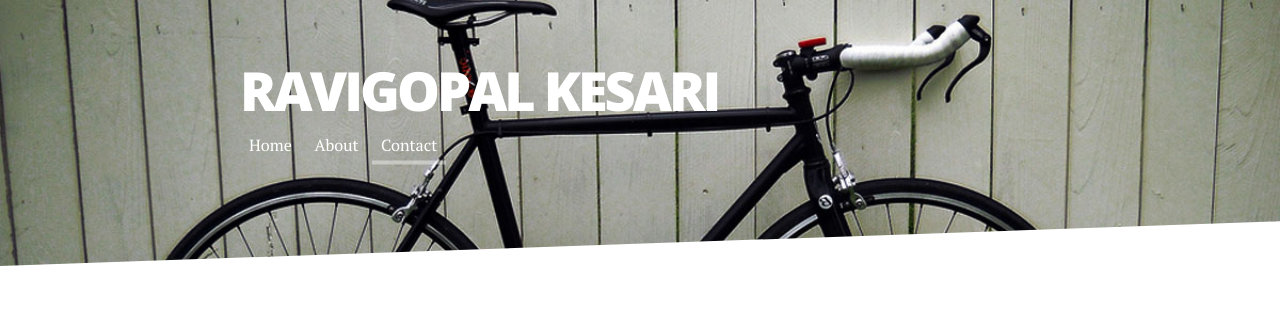
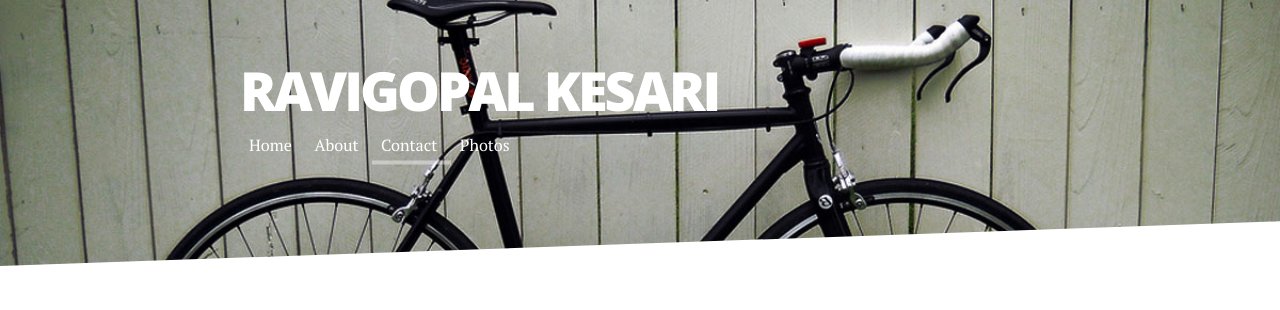
Before and after one commit to rvgpl/rvgpl.github.io, a Jekyll site: the page built from contact.md, in a window 1280 px wide. Shown: the top 310 px of the page. Built offline with Jekyll 4.4.1, drawn with Linux system fonts in a browser that asks for light colours; nearby versions of some CDN libraries; Markdown is read by kramdown in place of the engine named in the settings.

Commit message:
Added link to photos

```diff
--- a/_includes/head.html
+++ b/_includes/head.html
@@ -34,6 +34,9 @@
                             <a href="{{ site.url }}{{ link.url }}">{{ link.title }}</a>
                         </li>
                     {% endfor %}
+                        <li>
+                            <a href="http://photos.ravigopalkesari.com">Photos</a>
+                        </li>
 
                     </ul>
                 </nav>
```
